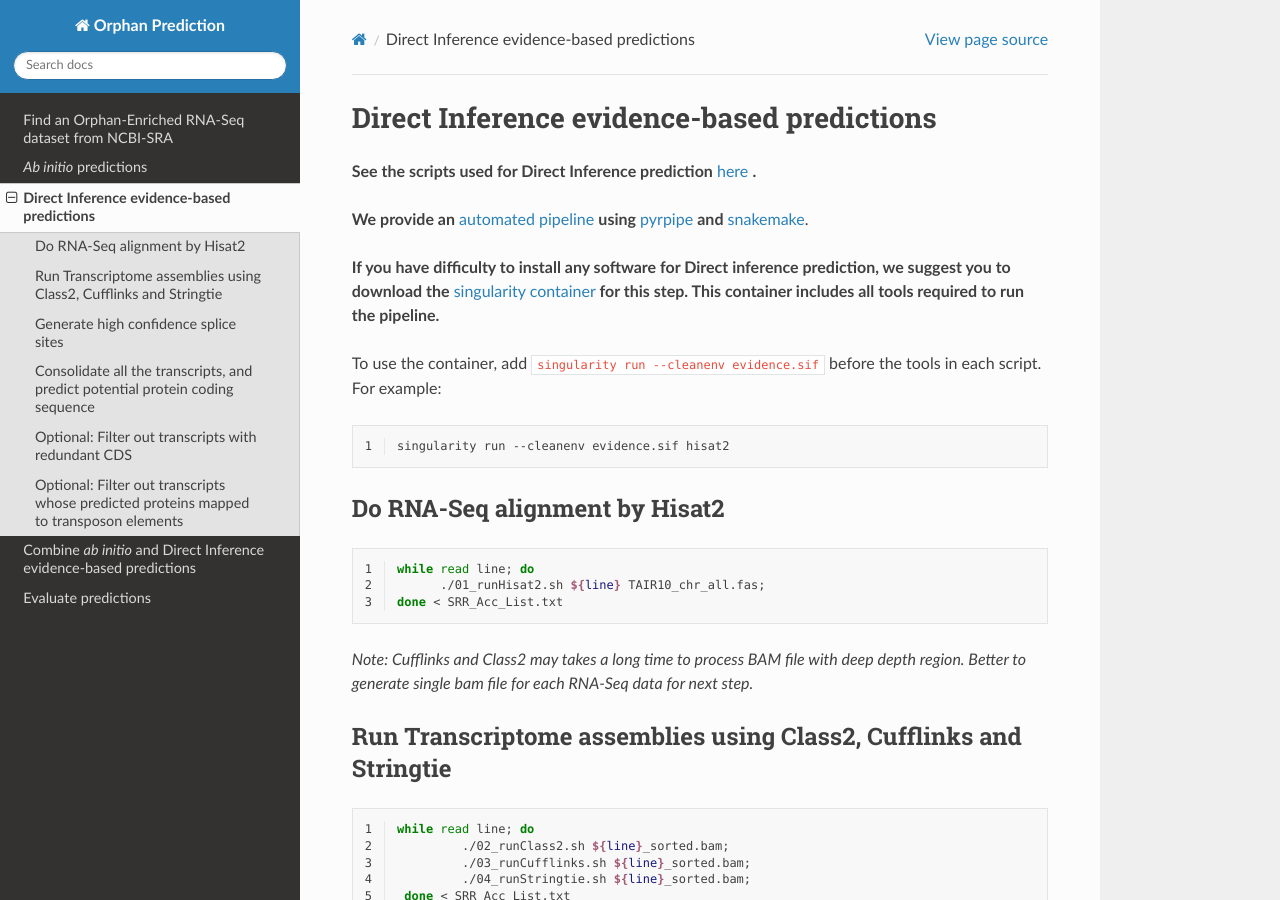
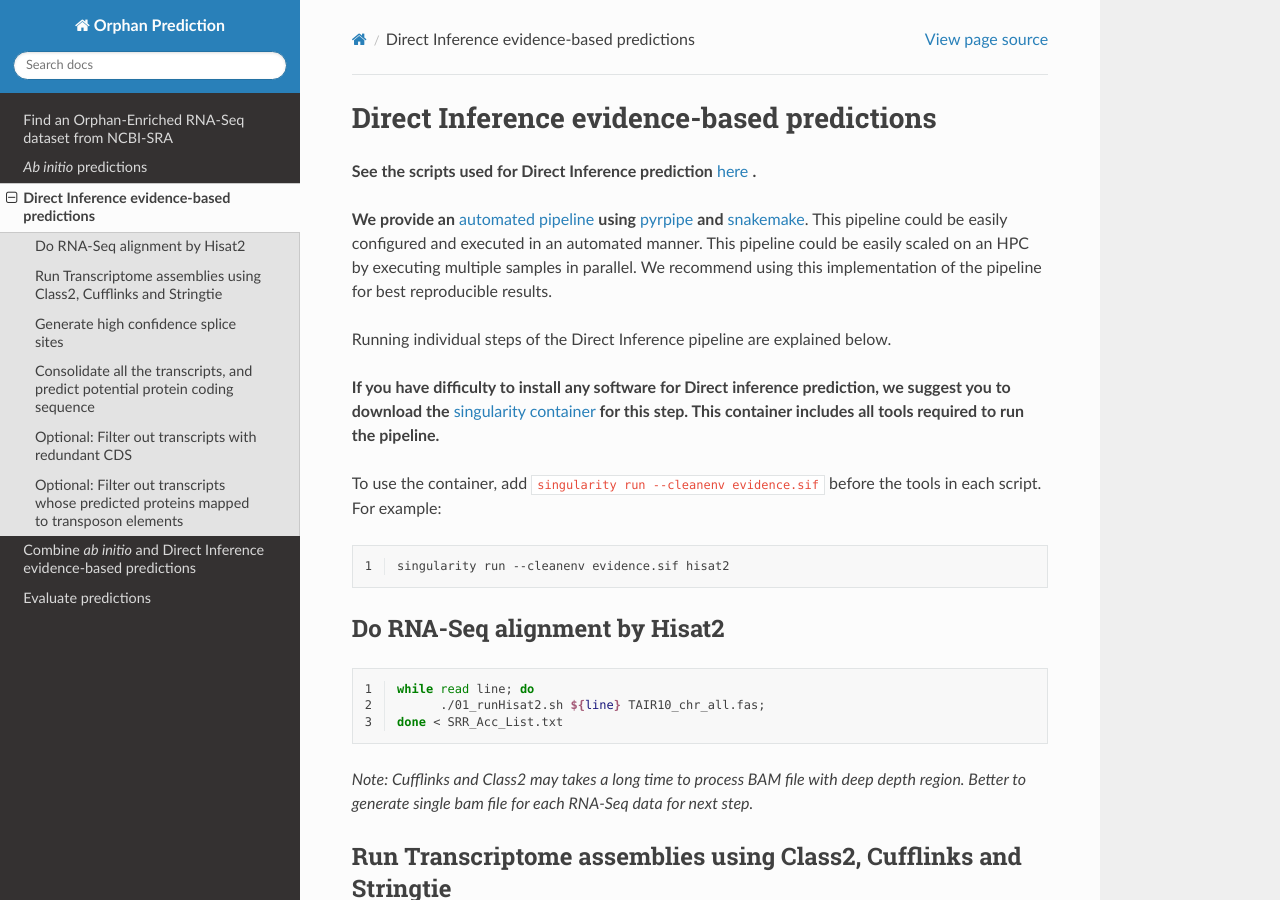
Before and after one commit to eswlab/orphan-prediction, a Sphinx documentation site: the page built from docs/source/3_DirInf.rst, in a window 1280 px wide and 900 px high. Built offline with Sphinx 7.4.7 and the Read the Docs theme 2.0.0, drawn with Linux system fonts in a browser that asks for light colours.

Commit message:
Update 3_DirInf.rst

```diff
--- a/docs/source/3_DirInf.rst
+++ b/docs/source/3_DirInf.rst
@@ -4,7 +4,10 @@ Direct Inference evidence-based predictions
 
 **See the scripts used for Direct Inference prediction** `here`_ **.**
 
-**We provide an** `automated pipeline`_ **using** `pyrpipe`_ **and** `snakemake`_.
+**We provide an** `automated pipeline`_ **using** `pyrpipe`_ **and** `snakemake`_. This pipeline could be easily configured and executed in an automated manner.
+This pipeline could be easily scaled on an HPC by executing multiple samples in parallel. We recommend using this implementation of the pipeline for best reproducible results.
+
+Running individual steps of the Direct Inference pipeline are explained below.
 
 **If you have difficulty to install any software for Direct inference prediction, we suggest you to download the** `singularity container`_ **for this step. This container includes all tools required to run the pipeline.**
 
```
